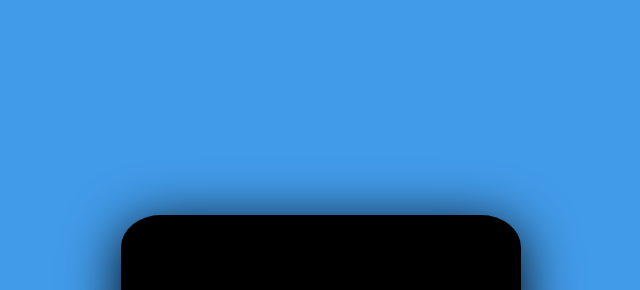
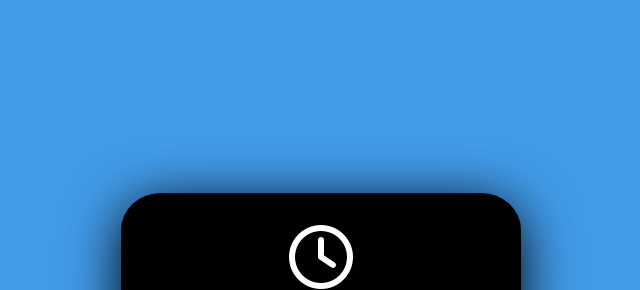
Before and after one commit to omprakash875/Alarm-Clock-App, a plain HTML site: page index.html in a window 1280 px wide. Shown: the part 22-312 px from the top of the page, without its empty margins (319-959 px from the left). Drawn offline with Linux system fonts and the light colour scheme.

Commit message:
Update index.css

```diff
--- a/index.css
+++ b/index.css
@@ -25,6 +25,10 @@ body{
     flex-direction: column;
     border: 2px solid  black;
     box-shadow: 0 10px 55px black;
+}
+.clockanimation i  {
+    color: white;
+    font-size: 4rem;
 }
 .container #clockImg{
     max-width: 103px;
```
